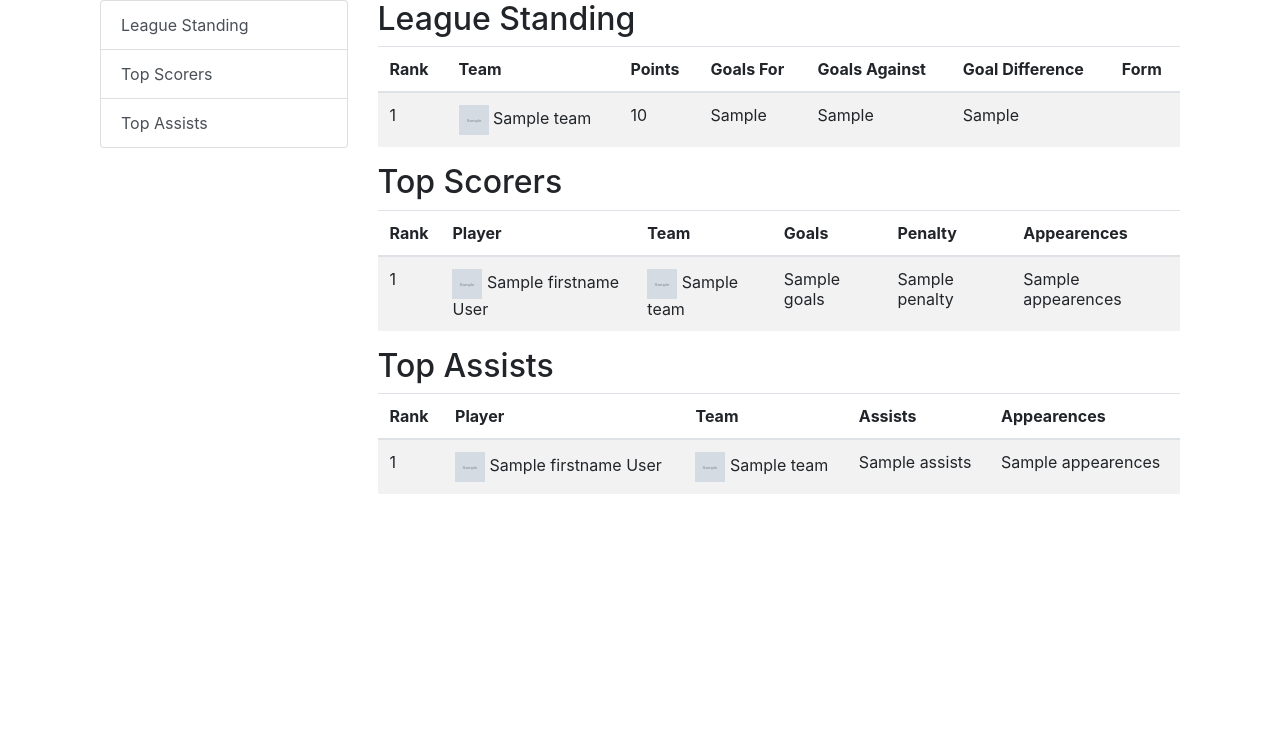
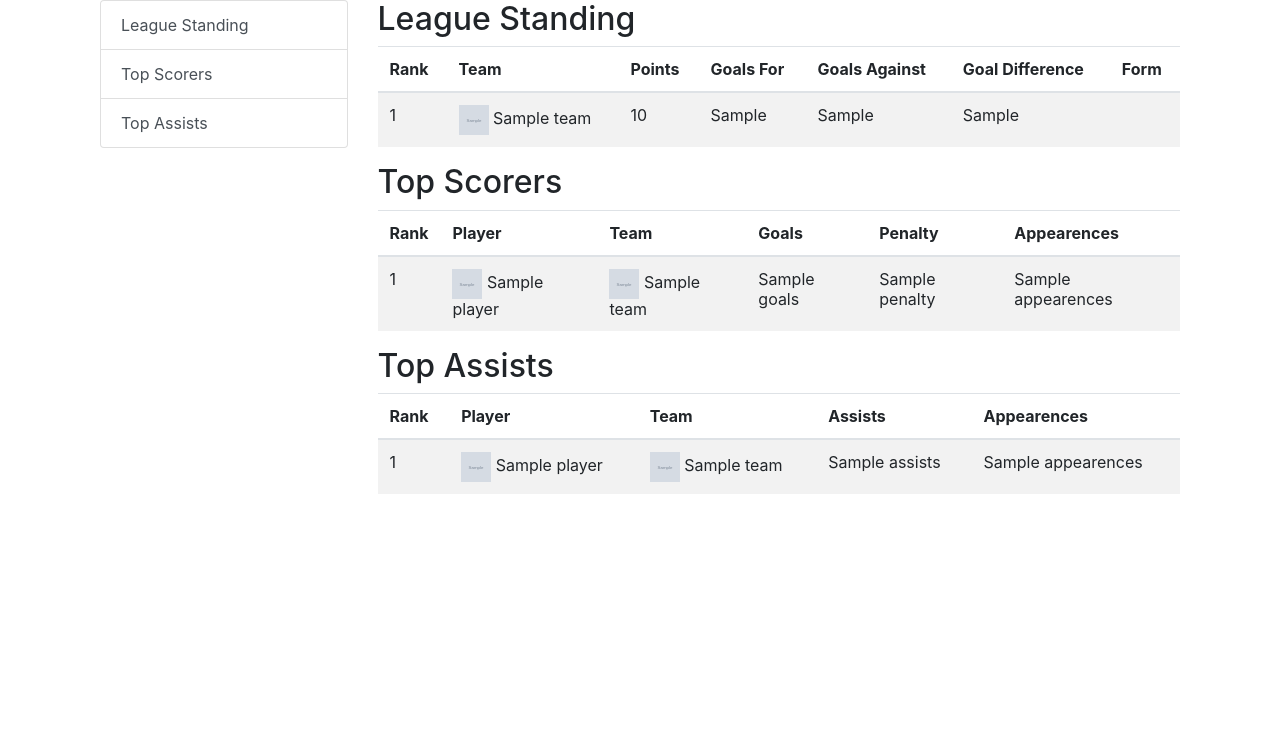
Before and after one commit to Fuyu0930/PassNGoal, a Flask app: template PassNGoalBlog/templates/league_data.html in a window 1280 px wide. Shown: the part 246-980 px from the top of the page. Run offline with Flask 3, Linux system fonts and the light colour scheme; the template is opened without the code that fills it: most values are stand-ins (such as "Sample title", 1, 10 or a date in 2020); grey boxes marked "Sample" are stand-in pictures; parts of the project's set-up code (start-up, migrations or seed data) failed here and were passed over.

Commit message:
Change player name (from firstname + lastname to name)

```diff
--- a/PassNGoalBlog/resources/league_data.py
+++ b/PassNGoalBlog/resources/league_data.py
@@ -61,6 +61,7 @@ class TopScorersData(Resource):
                 "player_id": player_data["player"]["id"],
                 "firstname": player_data["player"]["firstname"],
                 "lastname": player_data["player"]["lastname"],
+                "name": player_data["player"]["name"],
                 "photo": player_data["player"]["photo"],
                 "team_id": player_data["statistics"][0]["team"]["id"],
                 "team": player_data["statistics"][0]["team"]["name"],
@@ -90,6 +91,7 @@ class TopAssistData(Resource):
                 "player_id": player_data["player"]["id"],
                 "firstname": player_data["player"]["firstname"],
                 "lastname": player_data["player"]["lastname"],
+                "name": player_data["player"]["name"],
                 "photo": player_data["player"]["photo"],
                 "team_id": player_data["statistics"][0]["team"]["id"],
                 "team": player_data["statistics"][0]["team"]["name"],
--- a/PassNGoalBlog/templates/league_data.html
+++ b/PassNGoalBlog/templates/league_data.html
@@ -82,7 +82,7 @@
                         <tr>
                             <td>{{ player.rank }}</td>
                             <td><img src="{{ player.photo }}" alt="{{ player.lastname }} Photo" style="width: 30px; height: 30px; object-fit: cover;">
-                                {{ player.firstname + ' ' + player.lastname }}
+                                {{ player.name }}
                             </td>
                             <td>
                                 <img src="{{ player.team_logo }}" alt="{{ player.team }} Logo" style="width: 30px; height: 30px; object-fit: cover;">
@@ -111,7 +111,7 @@
                         <tr>
                             <td>{{ player.rank }}</td>
                             <td><img src="{{ player.photo }}" alt="{{ player.lastname }} Photo" style="width: 30px; height: 30px; object-fit: cover;">
-                                {{ player.firstname + ' ' + player.lastname }}
+                                {{ player.name }}
                             </td>
                             <td>
                                 <img src="{{ player.team_logo }}" alt="{{ player.team }} Logo" style="width: 30px; height: 30px; object-fit: cover;">
```
